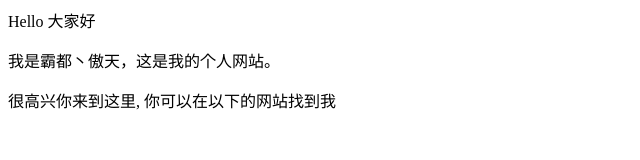
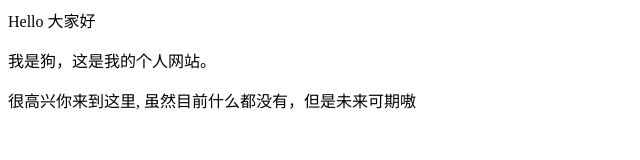
Before and after one commit to gogoaog/0.github.io, a plain HTML site: page index.html in a window 1280 px wide. Shown: the whole page, without its empty margins (0-640 px from the left). Drawn offline with Linux system fonts and the light colour scheme.

Commit message:
Update index.html

```diff
--- a/index.html
+++ b/index.html
@@ -1,3 +1,3 @@
 <p>Hello 大家好</p>
-<p>我是霸都丶傲天，这是我的个人网站。 </p>
-<p>很高兴你来到这里, 你可以在以下的网站找到我</p>
+<p>我是狗，这是我的个人网站。 </p>
+<p>很高兴你来到这里, 虽然目前什么都没有，但是未来可期嗷</p>
```
